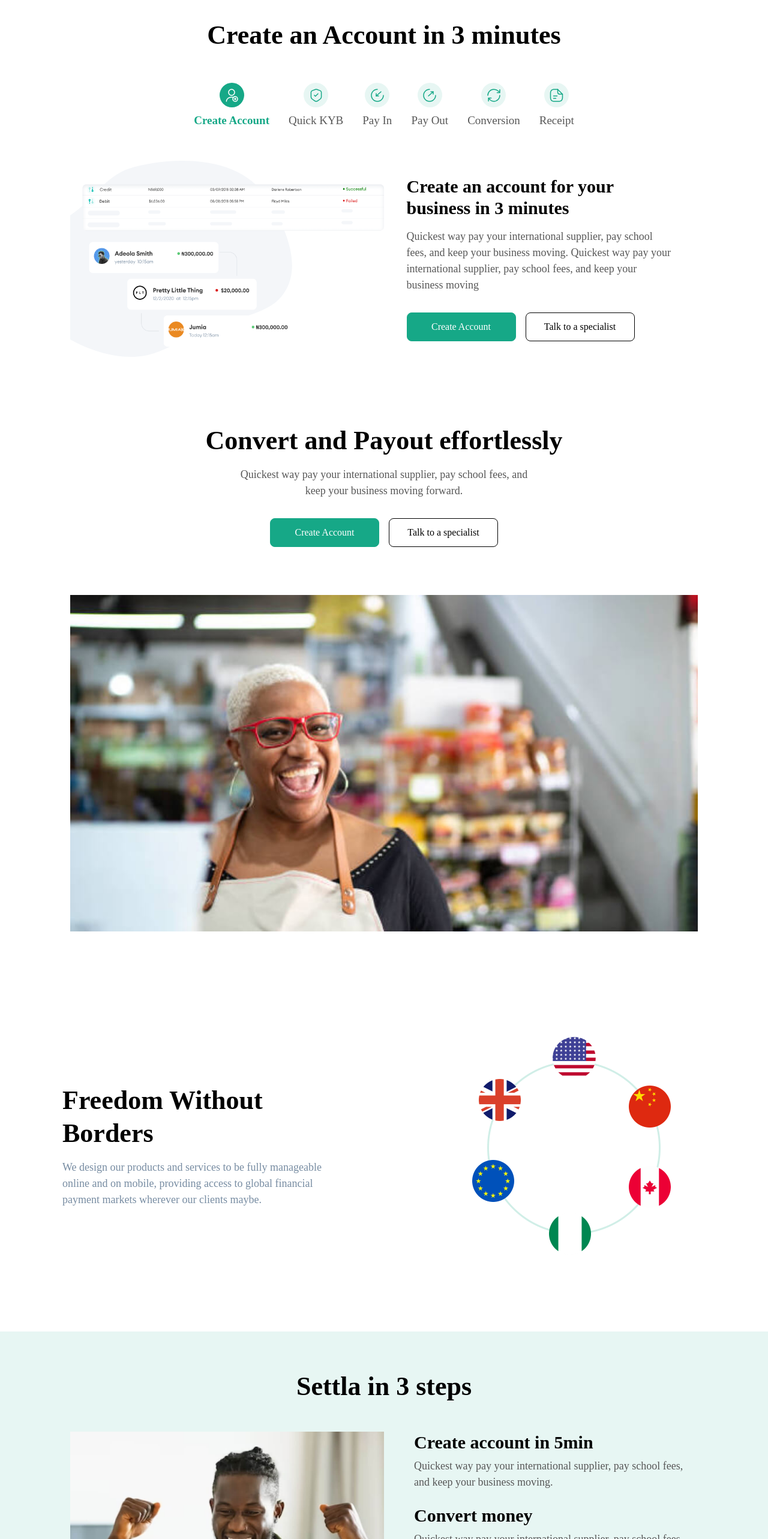
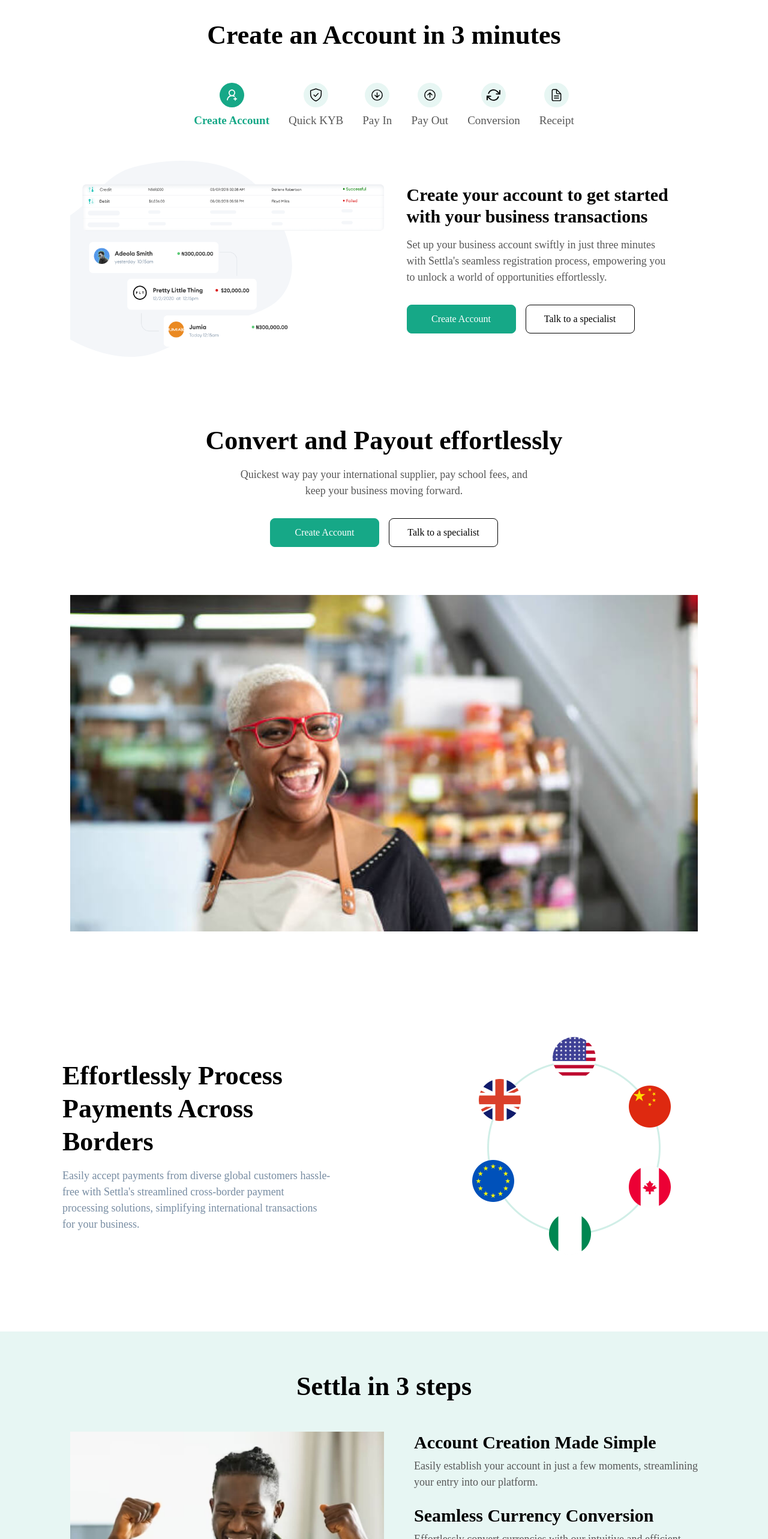
Before and after one commit to sellmedia-admin/settla-frontend, a React (Create React App) app: page / in a window 1280 px wide. Shown: the part 1840-4406 px from the top of the page at 60% size. Built offline with nearby package versions, Linux system fonts and the light colour scheme.

Commit message:
setup gh-pages

```diff
--- a/package.json
+++ b/package.json
@@ -23,7 +23,7 @@
     "react-date-range": "^2.0.0-alpha.4",
     "react-debounce-input": "^3.3.0",
     "react-dom": "^18.2.0",
-    "react-icons": "^4.10.1",
+    "react-icons": "^5.2.0",
     "react-otp-input": "^1.0.1",
     "react-router-dom": "^6.15.0",
     "react-scripts": "5.0.1",
@@ -36,6 +36,8 @@
   },
   "scripts": {
     "start": "react-scripts start",
+    "predeploy" : "npm run build",
+    "deploy" : "gh-pages -d build",
     "build": "react-scripts build",
     "test": "react-scripts test",
     "eject": "react-scripts eject"
@@ -60,6 +62,7 @@
   },
   "devDependencies": {
     "@babel/plugin-proposal-private-property-in-object": "^7.21.11",
+    "gh-pages": "^6.1.1",
     "tailwindcss": "^3.3.3"
   }
 }
--- a/src/App.css
+++ b/src/App.css
@@ -89,9 +89,11 @@
 }
 ul.nav li:hover > div  {
 	background: #16A887;
+	color: #FFFFFF;
 }
 ul.nav li.active > div {
 	background: #16A887;
+	color: #FFFFFF;
 }
 ul.nav li div svg:hover {
 	fill: #FFFFFF !important;
--- a/src/components/AskQuestions.js
+++ b/src/components/AskQuestions.js
@@ -9,7 +9,7 @@
             <div className="col-span-1 max-w-473">
                 <div className="py-4">
                     <h3 className="mb-2">Onboard with our specialist, ask them anything</h3>
-                    <p className="text-lg mb-10">Need help getting started? Our team is here to guide you through Settla's easy sign-up.</p>
+                    <p className="text-lg mb-10">Our account specialists are ready to help you start using Settla, making life easier for you and your partners.</p>
                     <LinkButton3 title="Talk to a specialist" link="mailto:hello@usesettla.com" />
                 </div>
             </div>
--- a/src/components/tabs/CreateTab.js
+++ b/src/components/tabs/CreateTab.js
@@ -19,9 +19,9 @@
             </div>
         </div>
         <div className="max-w-md col-span-1 mx-auto">
-            <h3 className="mb-4">Create an account for your business in 3 minutes</h3>
+            <h3 className="mb-4">Create your account to get started with your business transactions</h3>
             <p className="">
-                Quickest way pay your international supplier, pay school fees, and keep your business moving.  Quickest way pay your international supplier, pay school fees, and keep your business moving
+                Set up your business account swiftly in just three minutes with Settla's seamless registration process, empowering you to unlock a world of opportunities effortlessly.
             </p>
             <div className="flex mt-8">
                 <LinkButton title="Create Account" link="/signup" />
--- a/src/components/tabs/TabNavItem.js
+++ b/src/components/tabs/TabNavItem.js
@@ -7,8 +7,8 @@
 
 return (
    <li onClick={handleClick} className={activeTab === id ? "active" : ""}>
-    <div className="h-[41px] w-[41px] rounded-full bg-primary/10 flex justify-center items-center mx-auto mb-2">
-      <img src={icon} alt="icon" />
+    <div className="h-[41px] w-[41px] rounded-full bg-primary/10 flex justify-center items-center active:text-white mx-auto mb-2">
+      <div className="">{icon}</div>
     </div>
      <p className="text-[10px] md:text-[19px]">{ title }</p>
    </li>
--- a/src/components/tabs/index.js
+++ b/src/components/tabs/index.js
@@ -7,7 +7,10 @@
 import PayOutTab from "./PayOutTab.js";
 import ConversionTab from "./ConversionTab.js";
 import ReceiptTab from "./ReceiptTab.js";
-import { imgs } from "../../helpers/constants.js";
+import { AiOutlineUserAdd } from "react-icons/ai";
+import { GoShieldCheck } from "react-icons/go";
+import { IoArrowDownCircleOutline, IoArrowUpCircleOutline, IoDocumentTextOutline } from "react-icons/io5";
+import { FiRefreshCw } from "react-icons/fi";
 
 const Tabs = () => {
   const [activeTab, setActiveTab] = useState("tab1");
@@ -15,12 +18,12 @@
   return (
     <div className="Tabs max-w-[1076px] mx-auto mb-28">
       <ul className="nav flex justify-center max-w-[790px] mx-auto">
-        <TabNavItem title="Create Account" icon={imgs.createAccount} id="tab1" activeTab={activeTab} setActiveTab={setActiveTab}/>
-        <TabNavItem title="Quick KYB" icon={imgs.quick} id="tab2" activeTab={activeTab} setActiveTab={setActiveTab}/>
-        <TabNavItem title="Pay In" icon={imgs.payIn} id="tab3" activeTab={activeTab} setActiveTab={setActiveTab}/>
-        <TabNavItem title="Pay Out" icon={imgs.payOut} id="tab4" activeTab={activeTab} setActiveTab={setActiveTab}/>
-        <TabNavItem title="Conversion" icon={imgs.conversion} id="tab5" activeTab={activeTab} setActiveTab={setActiveTab}/>
-        <TabNavItem title="Receipt" icon={imgs.receipt} id="tab6" activeTab={activeTab} setActiveTab={setActiveTab}/>
+        <TabNavItem title="Create Account" icon={<AiOutlineUserAdd size={23} />} id="tab1" activeTab={activeTab} setActiveTab={setActiveTab}/>
+        <TabNavItem title="Quick KYB" icon={<GoShieldCheck size={23} />} id="tab2" activeTab={activeTab} setActiveTab={setActiveTab}/>
+        <TabNavItem title="Pay In" icon={<IoArrowDownCircleOutline size={23} />} id="tab3" activeTab={activeTab} setActiveTab={setActiveTab}/>
+        <TabNavItem title="Pay Out" icon={<IoArrowUpCircleOutline size={23} />} id="tab4" activeTab={activeTab} setActiveTab={setActiveTab}/>
+        <TabNavItem title="Conversion" icon={<FiRefreshCw size={23} />} id="tab5" activeTab={activeTab} setActiveTab={setActiveTab}/>
+        <TabNavItem title="Receipt" icon={<IoDocumentTextOutline size={23} />} id="tab6" activeTab={activeTab} setActiveTab={setActiveTab}/>
       </ul>
 
       <div className="outlet">
--- a/src/helpers/constants.js
+++ b/src/helpers/constants.js
@@ -77,9 +77,9 @@
 		{id: 1, currency: 'YEN', icon: yen},
 	],
 	settlaSteps: [
-		{ id: 1, title: 'Create account in 5min', subtitle: 'Quickest way pay your international supplier, pay school fees, and keep your business moving.' },
-		{ id: 2, title: 'Convert money', subtitle: 'Quickest way pay your international supplier, pay school fees, and keep your business moving.' },
-		{ id: 3, title: 'Pay supplier instantly', subtitle: 'Quickest way pay your international supplier, pay school fees, and keep your business moving.' },
+		{ id: 1, title: 'Account Creation Made Simple', subtitle: 'Easily establish your account in just a few moments, streamlining your entry into our platform.' },
+		{ id: 2, title: 'Seamless Currency Conversion', subtitle: 'Effortlessly convert currencies with our intuitive and efficient solution, ensuring smooth transactions worldwide.' },
+		{ id: 3, title: 'Instant Payment Processing', subtitle: 'Experience instant payment processing for swift and convenient transactions, anytime, anywhere.' },
 	],
 	caseStudies: [
 		{ id: 1, image: case1, date: 'March 26, 2024', title: 'How Settla Streamlines Procurement and Remittance in Africa', link: '/case-study/case1'},
--- a/src/pages/index.js
+++ b/src/pages/index.js
@@ -108,10 +108,9 @@
 
 				<div className="grid items-center content-center my-16 px-4 md:grid-cols-2">
 					<div className="max-w-md col-span-1 mx-auto">
-						<h2 className="mb-4">Freedom Without Borders </h2>
+						<h2 className="mb-4">Effortlessly Process Payments Across Borders</h2>
 						<p className="text-lg text-blue-bodyLighter">
-							We design our products and services to be fully manageable online and on mobile, providing access to global financial
-							payment markets wherever our clients maybe.
+							Easily accept payments from diverse global customers hassle-free with Settla's streamlined cross-border payment processing solutions, simplifying international transactions for your business.
 						</p>
 					</div>
 
```
Also changed, not shown: src/pages/Features/index.js (+6 -6 lines), 1 other file (tests, documents, lock files or other folders).
